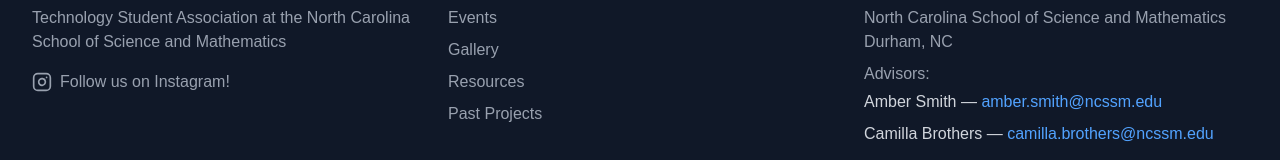
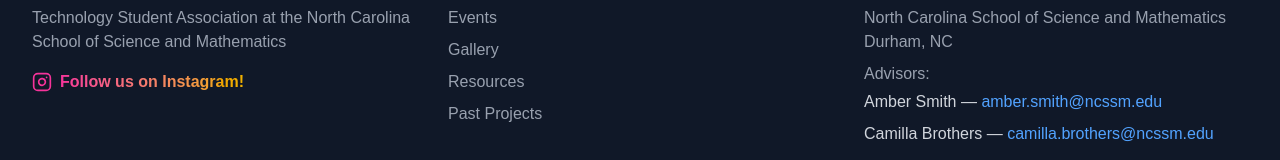
Before and after one commit to ncssmtsa2025git/ncssm-tsa-hub-deploy, a Next.js app in the folder website-frontend/: page / in a window 1280 px wide. Shown: the part 3068-3228 px from the top of the page. Built offline with nearby package versions, Linux system fonts and the light colour scheme; no server answers.

Commit message:
follow instagram pops now

```diff
--- a/website-frontend/app/components/Footer.tsx
+++ b/website-frontend/app/components/Footer.tsx
@@ -17,10 +17,12 @@
               href="https://www.instagram.com/ncssmtsa?utm_source=ig_web_button_share_sheet&igsh=MXRyZWYwdmxreXBsaQ=="
               target="_blank"
               rel="noopener noreferrer"
-              className="inline-flex items-center text-gray-400 hover:text-pink-500 transition-colors"
+              className="inline-flex items-center text-gray-100 hover:scale-105 transition-transform duration-200"
             >
-              <Instagram className="w-5 h-5 mr-2" />
-              <span>Follow us on Instagram!</span>
+              <Instagram className="w-5 h-5 mr-2 text-pink-500" />
+              <span className="bg-gradient-to-r from-pink-500 to-yellow-500 bg-clip-text text-transparent font-semibold">
+                Follow us on Instagram!
+              </span>
             </a>
           </div>
 
```
